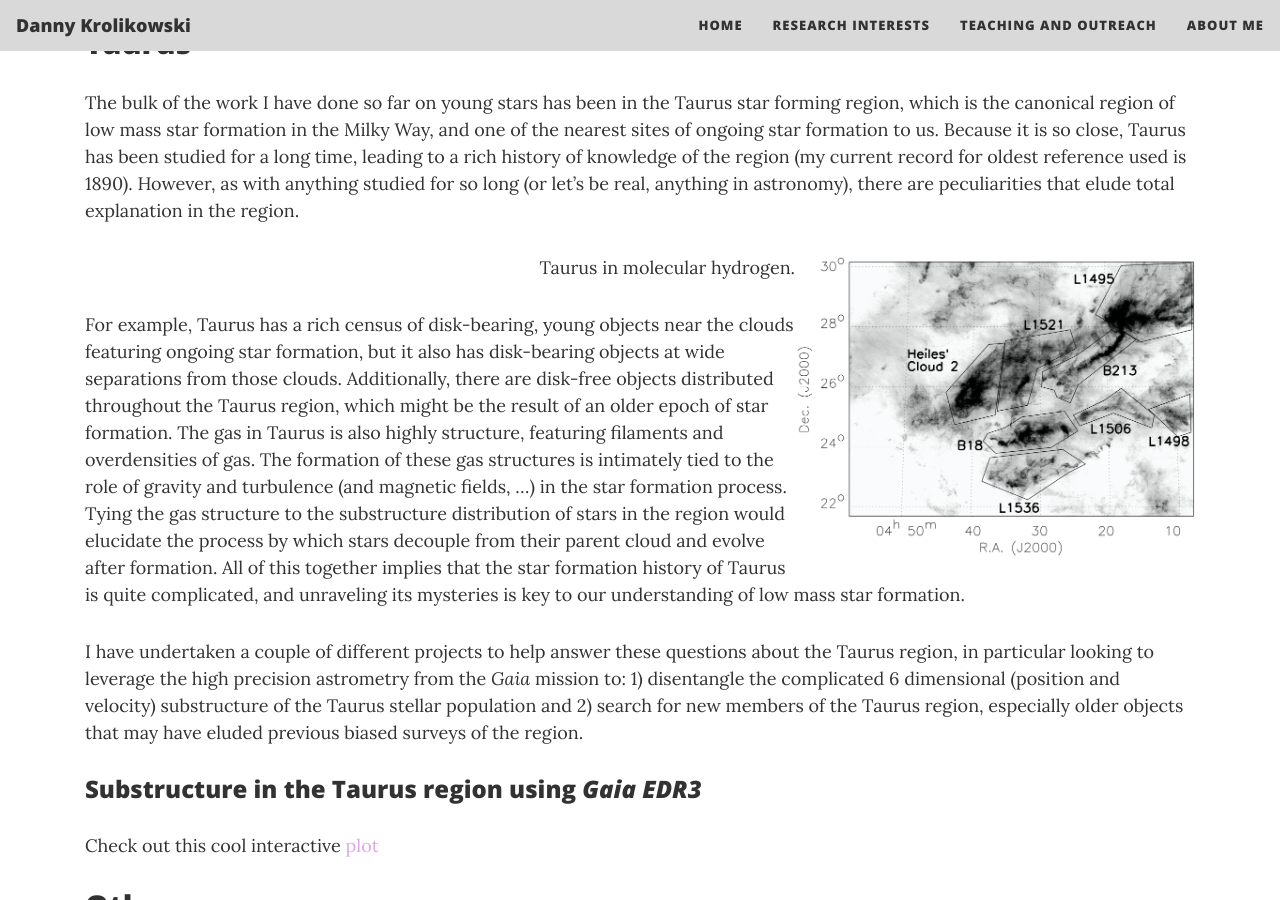
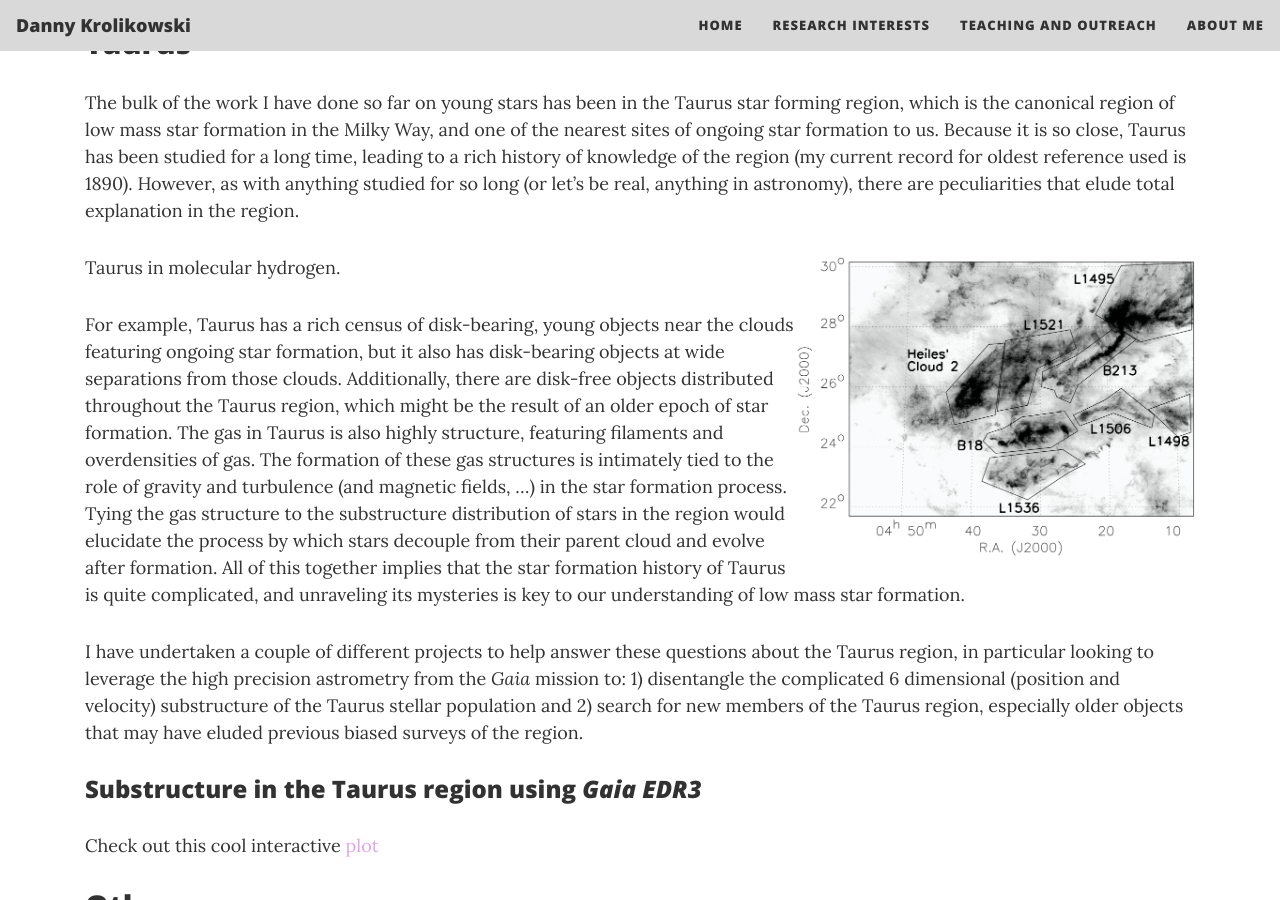
Before and after one commit to dkrolikowski/dkrolikowski.github.io, a Jekyll site: the page built from research.md, in a window 1280 px wide and 900 px high, scrolled down 674 px. Built offline with Jekyll 4.4.1, drawn with Linux system fonts in a browser that asks for light colours; nearby versions of some CDN libraries.

Commit message:
Trying style instead of align in the image

```diff
--- a/research.md
+++ b/research.md
@@ -17,9 +17,9 @@ The bulk of the work I have done so far on young stars has been in the Taurus st
 
 <figure>
   <a href="https://ui.adsabs.harvard.edu/abs/2008ApJ...680..428G/abstract" target='blank'>
-    <img src="/assets/img/taurus_h2.png" width="400" ALIGN="right">
+    <img src="/assets/img/taurus_h2.png" width="400" style="float:right">
   </a>
-  <figcaption ALIGN="right">Taurus in molecular hydrogen.</figcaption>
+  <figcaption>Taurus in molecular hydrogen.</figcaption>
 </figure>
 
 <!-- ![Taurus in H2](/assets/img/taurus_h2.png){: width="400" align="right" }
```
